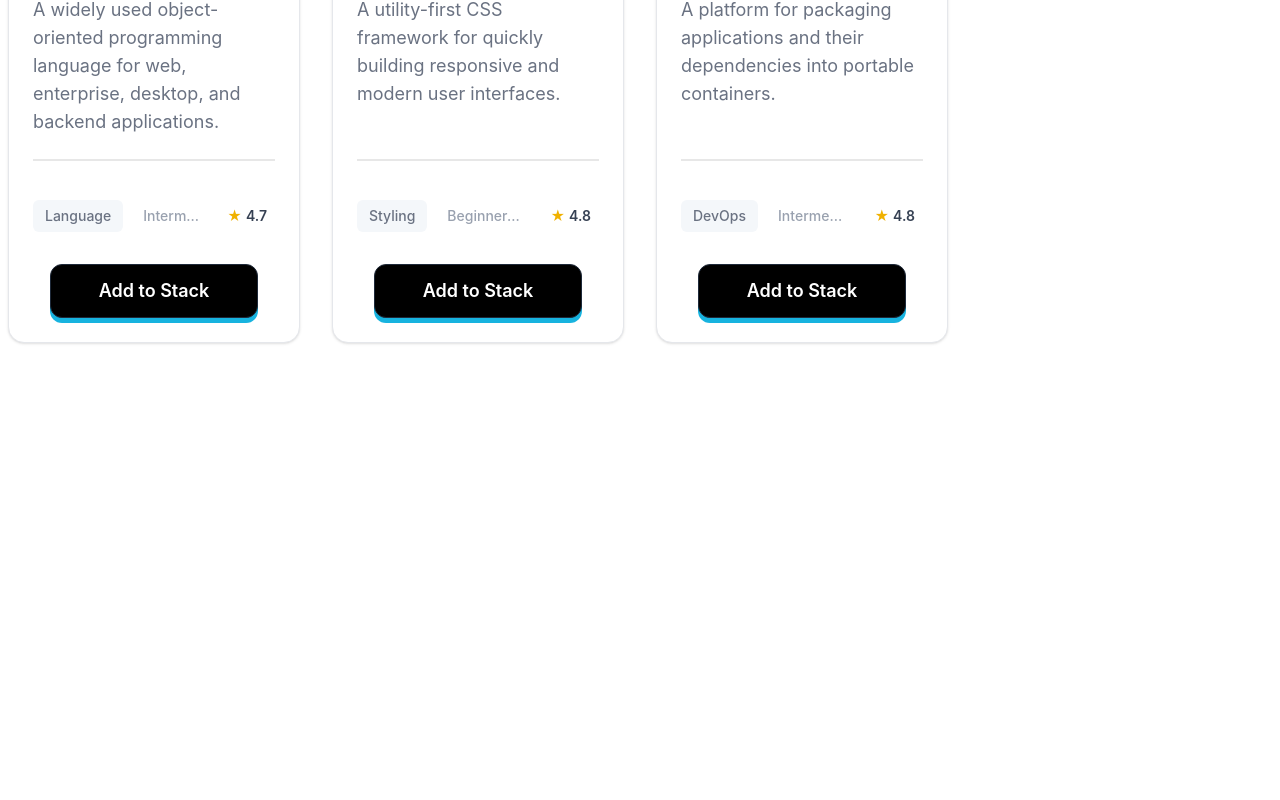
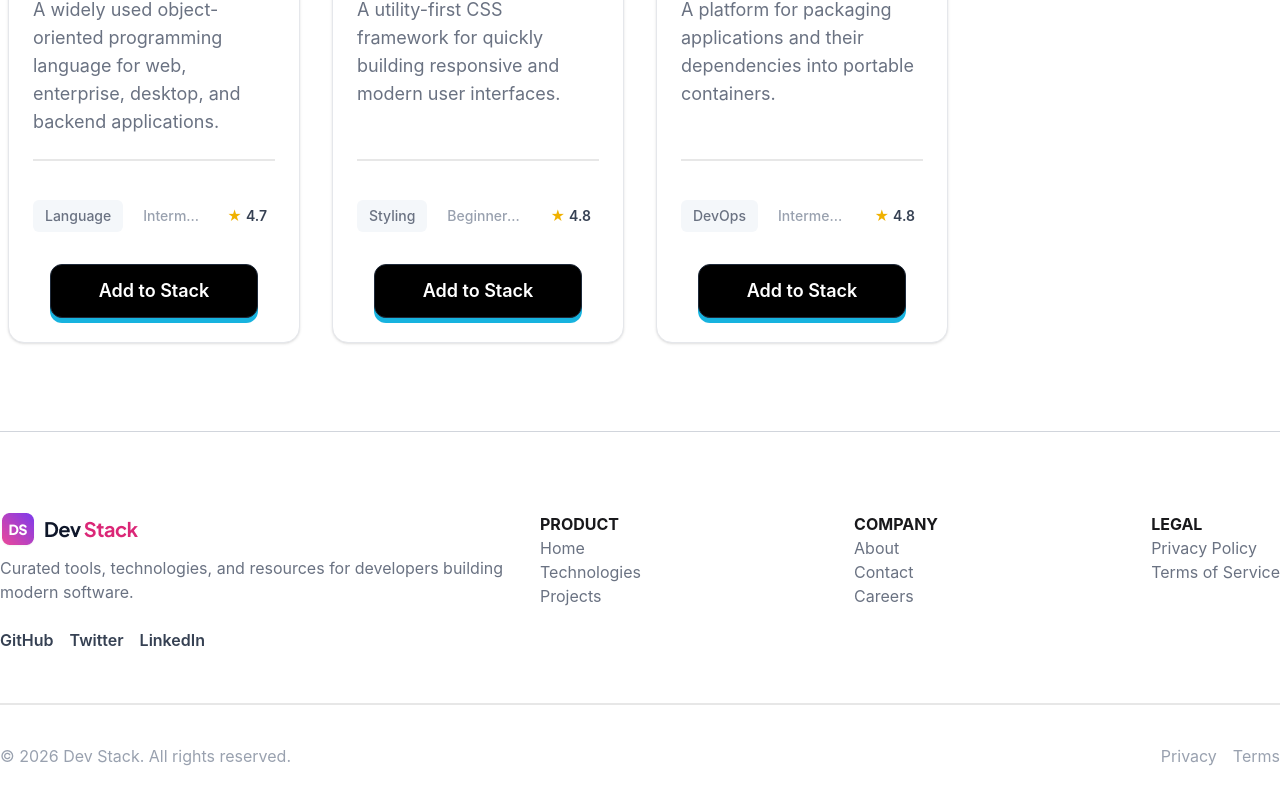
Before and after one commit to rahadshek/devstack.rs, a React (Vite) app: page / in a window 1280 px wide. Shown: the part 2646-3446 px from the top of the page. Before the commit the page ends 2997 px from the top, so only its background shows below. Built offline with nearby package versions, Linux system fonts and the light colour scheme.

Commit message:
create footer

```diff
--- a/src/App.tsx
+++ b/src/App.tsx
@@ -3,6 +3,7 @@ import Banner from "./Banner";
 import Nave from "./Nave";
 import type { ITechnology } from "./Types/Types";
 import Technoloy from "./components/Technoloy";
+import Footer from "./components/Footer";
 
 const technologiesFetch = async (): Promise<ITechnology[]> => {
   const res = await fetch("/data.json");
@@ -26,6 +27,7 @@ function App() {
       >
         <Technoloy technologiesPromise={technologiesPromise} />
       </Suspense>
+      <Footer/>
     </>
   );
 }
--- a/src/components/Footer.tsx
+++ b/src/components/Footer.tsx
@@ -0,0 +1,68 @@
+import logo from "../assets/logo-text.png";
+const Footer = () => {
+  return (
+    <div className="border-t border-gray-300 mt-20  pt-20">
+    <div className="container mx-auto">
+      <div className="grid grid-cols-12  gap-4">
+        <div className="col-span-5 space-y-2">
+          <img src={logo} alt="logo" />
+          <p className="text-gray-500">
+            Curated tools, technologies, and resources for developers building <br />
+            modern software.
+          </p>
+          <ul className="flex gap-4 mb-7 pt-4">
+            <li className="text-gray-700 font-semibold">GitHub</li>
+            <li className="text-gray-700 font-semibold">Twitter</li>
+            <li className="text-gray-700 font-semibold">LinkedIn</li>
+          </ul>
+        </div>
+
+<div className="col-span-7">
+    <div className="flex justify-between gap-6">
+        <div>
+          <h2 className="font-bold">PRODUCT</h2>
+          <ul>
+            <li className="text-gray-500">Home</li>
+            <li className="text-gray-500">Technologies</li>
+            <li className="text-gray-500">Projects</li>
+          </ul>
+        </div>
+
+
+        <div>
+          <h2 className="font-bold">COMPANY</h2>
+          <ul>
+            <li className="text-gray-500">About</li>
+            <li className="text-gray-500">Contact</li>
+            <li className="text-gray-500">Careers</li>
+          </ul>
+        </div>
+
+        <div>
+          <h2 className="font-bold">LEGAL</h2>
+          <ul>
+            <li className="text-gray-500">Privacy Policy</li>
+            <li className="text-gray-500">Terms of Service</li>
+          </ul>
+        </div>
+
+
+      </div>
+      </div>
+</div>
+      <div className="divider"></div>
+
+      <div className="flex justify-between gap-5 my-6 py-2">
+        <p className="text-gray-400">© 2026 Dev Stack. All rights reserved.</p>
+
+        <div className="space-x-4">
+          <span className="text-gray-400">Privacy</span>
+          <span className="text-gray-400">Terms</span>
+        </div>
+      </div>
+    </div>
+    </div>
+  );
+};
+
+export default Footer;
```
